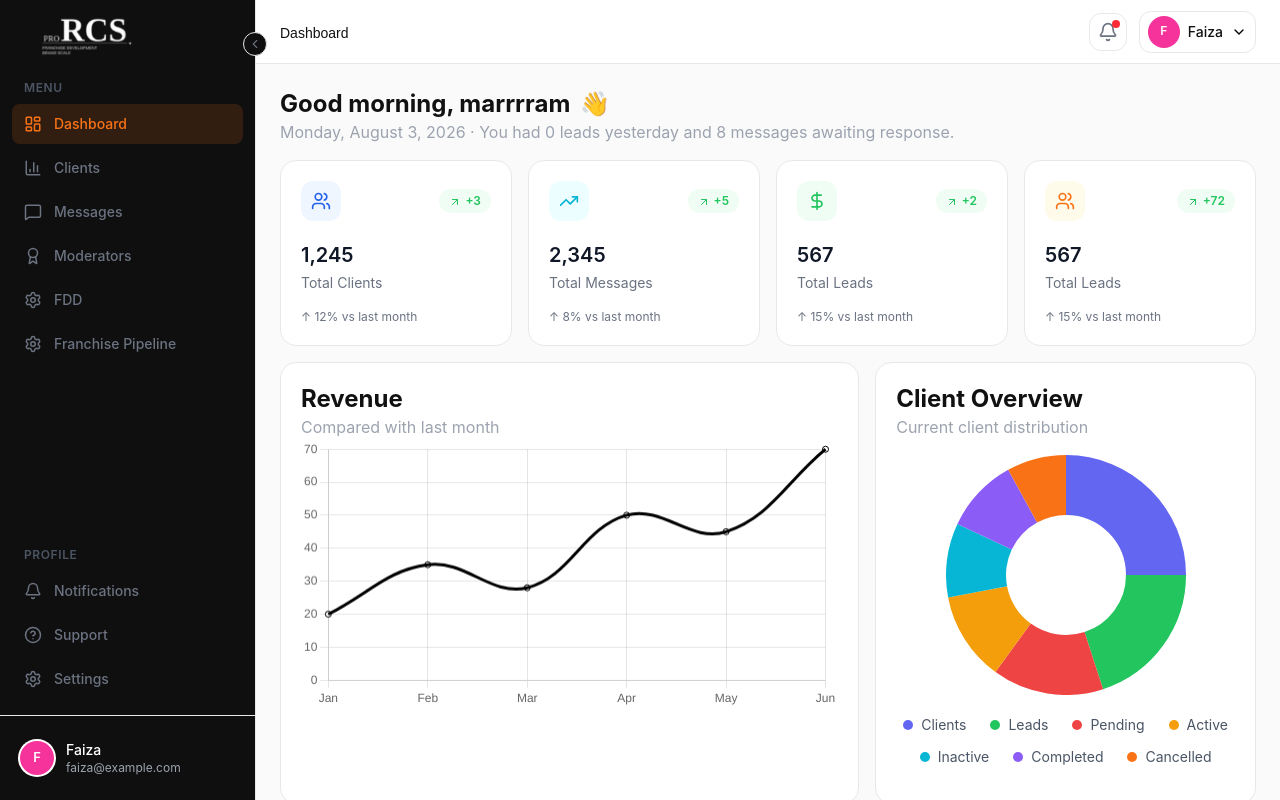
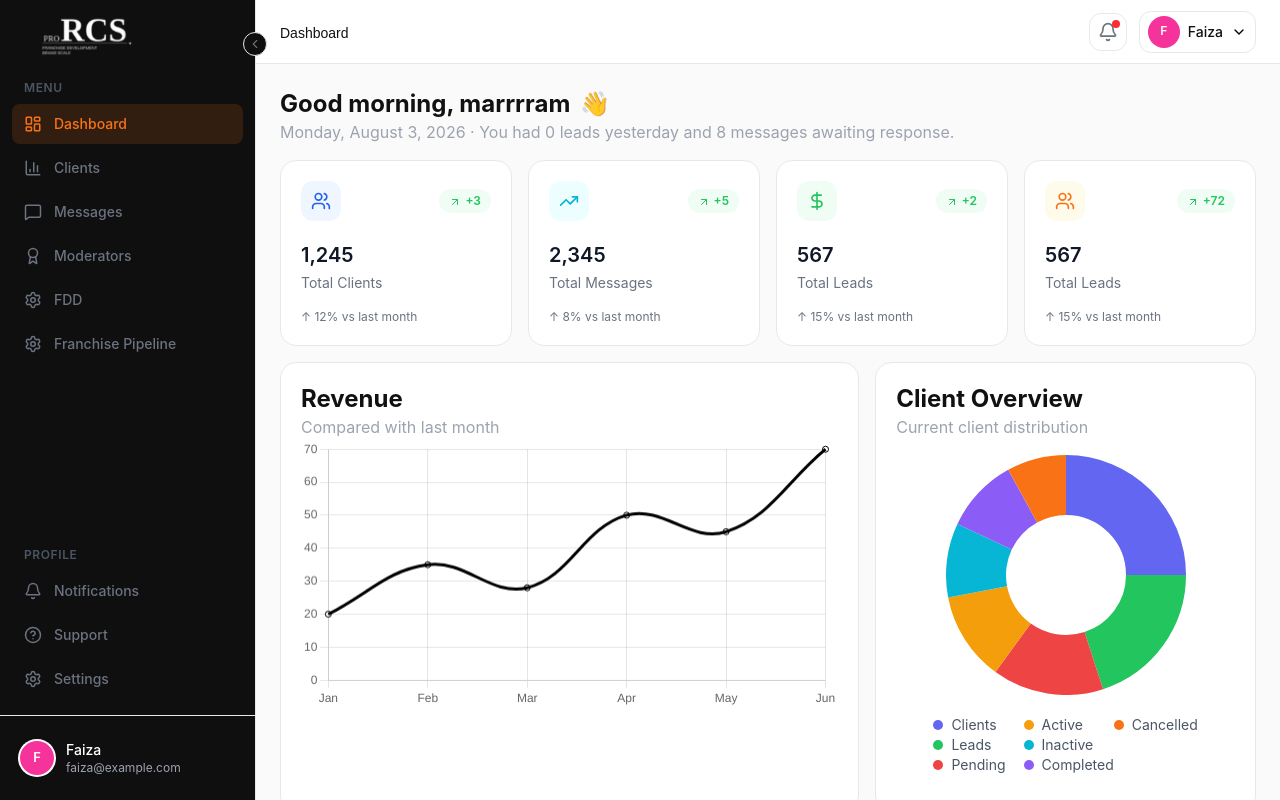
Before and after one commit to hamza-nafasat/rcs-frontend, a React (Vite) app: page /dashboard in a window 1280 px wide. Built offline with nearby package versions, Linux system fonts and the light colour scheme.

Commit message:
Donut Chart Column view

```diff
--- a/src/pages/dashboard/components/DonutChart.jsx
+++ b/src/pages/dashboard/components/DonutChart.jsx
@@ -47,9 +47,12 @@ const DonutChart = ({ labels, data, colors }) => {
       </div>
 
       {/* Custom Legend */}
-      <div className="mt-5 flex flex-wrap justify-center gap-x-6 gap-y-3">
+      <div className="mt-5 flex flex-wrap justify-center gap-4 lg:gap-0 lg:grid lg:grid-flow-col lg:grid-cols-2 lg:grid-rows-[repeat(3,auto)]">
         {labels.map((label, index) => (
-          <div key={label} className="flex items-center gap-2">
+          <div
+            key={label}
+            className="flex items-center justify-center gap-2 lg:justify-start"
+          >
             <span
               className="h-2.5 w-2.5 shrink-0 rounded-full"
               style={{
```
